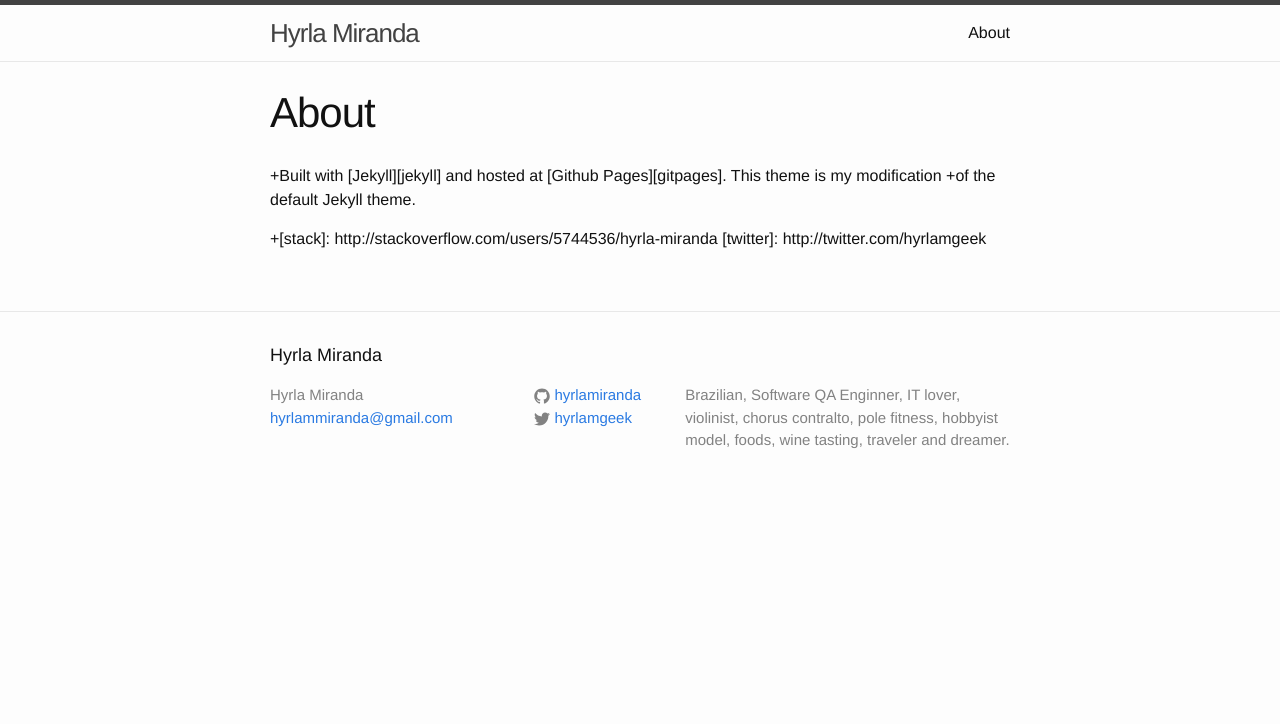
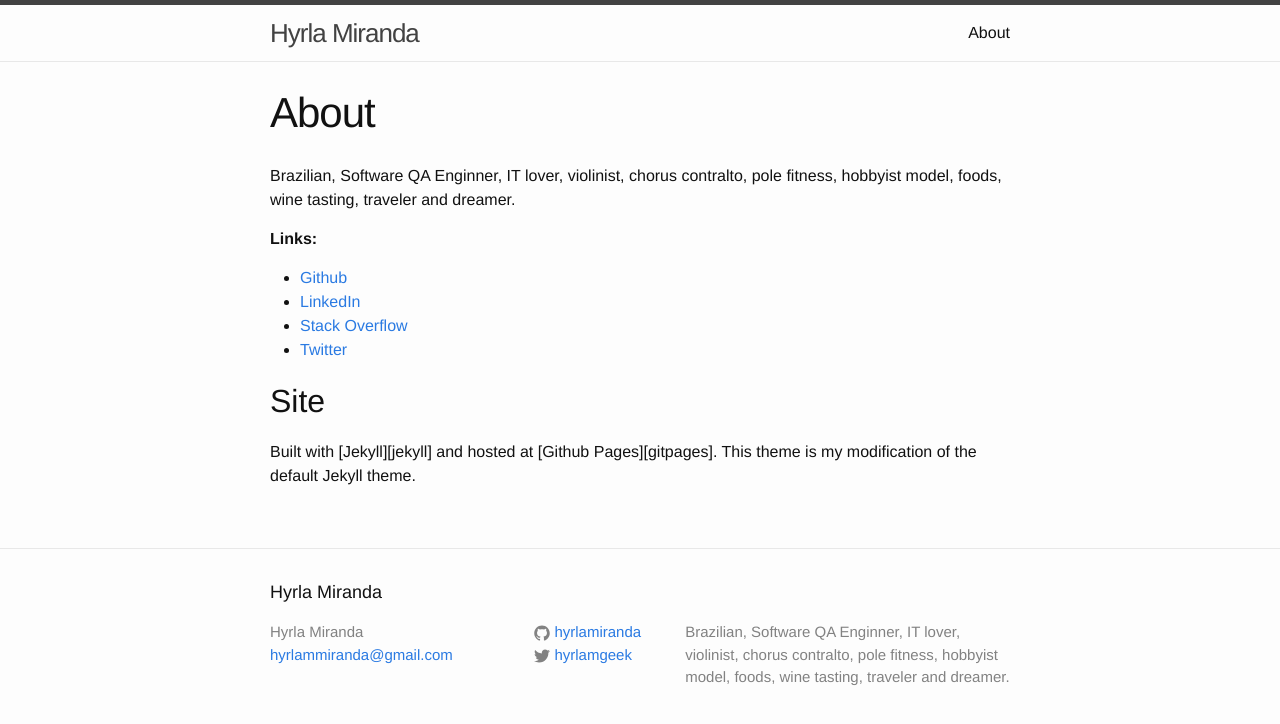
Before and after one commit to hyrlamiranda/hyrlamiranda.github.io, a Jekyll site: the page built from about.md, in a window 1280 px wide. Shown: the top 724 px of the page. Built offline with Jekyll 4.4.1, drawn with Linux system fonts in a browser that asks for light colours.

Commit message:
Modification on links

```diff
--- a/about.md
+++ b/about.md
@@ -4,11 +4,22 @@ title: About
 permalink: /about/
 ---
 
-+Built with [Jekyll][jekyll] and hosted at [Github Pages][gitpages]. This theme is my modification
- +of the default Jekyll theme.
+Brazilian, Software QA Enginner, IT lover, violinist, chorus contralto, pole fitness, hobbyist model, foods, wine tasting, traveler and dreamer.
+
+__Links:__
+
+* [Github][github]
+* [LinkedIn][linkedin]
+* [Stack Overflow][stack]
+* [Twitter][twitter]
 
 
+## Site ##
 
-  [linkedin]: https://linkedin.com/in/hyrlamiranda
- +[stack]: http://stackoverflow.com/users/5744536/hyrla-miranda
-  [twitter]: http://twitter.com/hyrlamgeek
+Built with [Jekyll][jekyll] and hosted at [Github Pages][gitpages]. This theme is my modification
+of the default Jekyll theme.
+
+[twitter]:http://twitter.com/hyrlamgeek
+[github]:https://github.com/hyrlamiranda
+[linkedin]: https://linkedin.com/in/hyrlamiranda
+[stack]:http://stackoverflow.com/users/5744536/hyrla-miranda
```
Also changed, not shown: _posts/2016-05-01-welcome-to-jekyll.markdown (+6 -6 lines).
